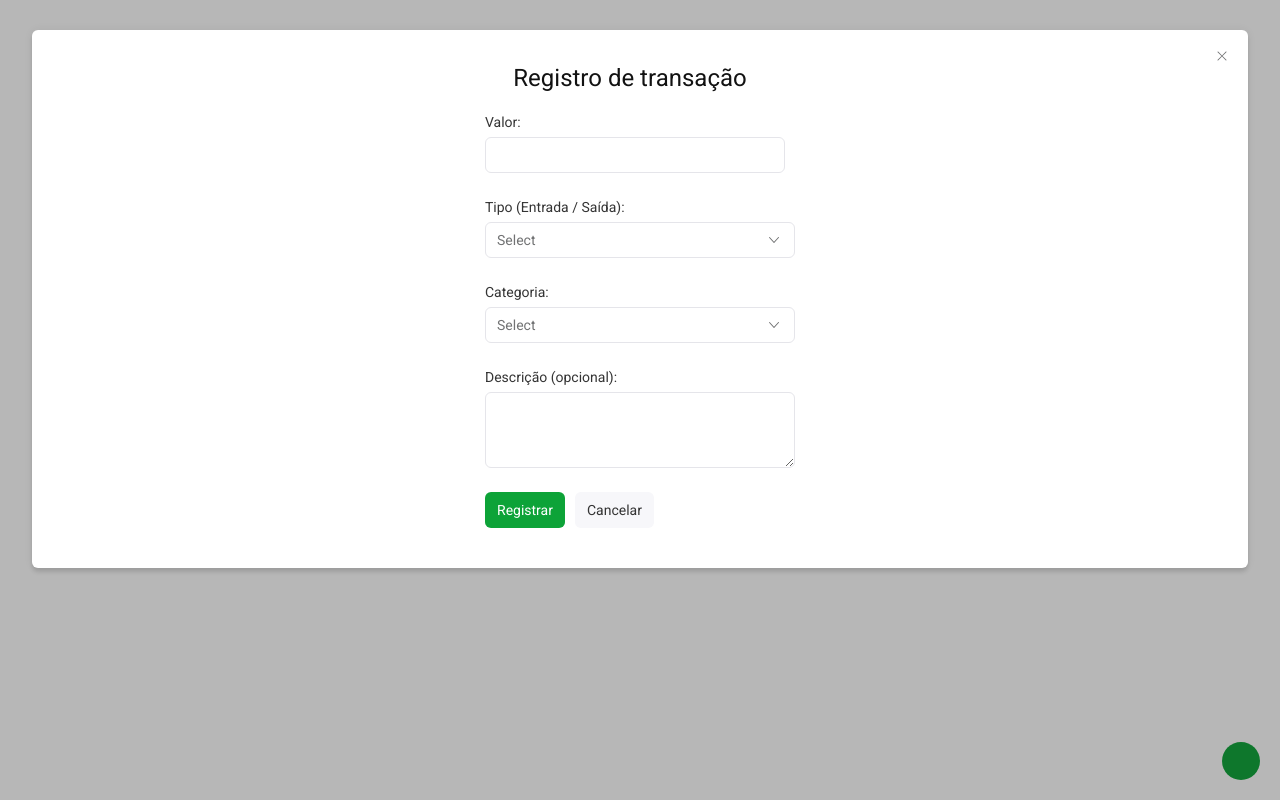
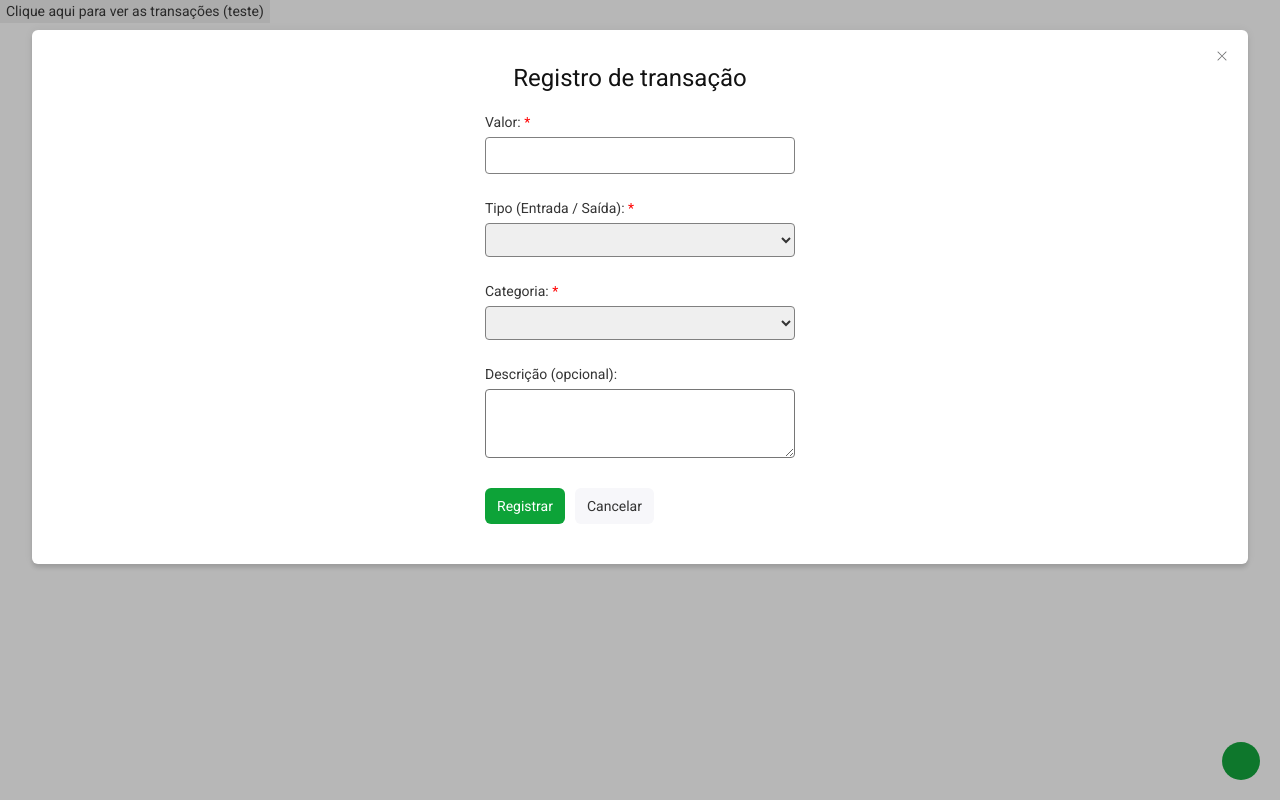
Before and after one commit to GustavoCarv/DAGBIE, a React (Vite) app: page /dashboard in a window 1280 px wide. Both pictures are taken after a click on the button 1241 px from the left and 761 px from the top of the page. Built offline with nearby package versions, Linux system fonts and the light colour scheme; some icons are missing.

Commit message:
feat: implementation format values

```diff
--- a/index.html
+++ b/index.html
@@ -1,10 +1,10 @@
 <!DOCTYPE html>
-<html lang="en">
+<html lang="pt-BR">
   <head>
     <meta charset="UTF-8" />
     <link rel="icon" type="image/svg+xml" href="/vite.svg" />
     <meta name="viewport" content="width=device-width, initial-scale=1.0" />
-    <title>DAGBIE_Fin</title>
+    <title>dagbie</title>
     <link href="https://fonts.googleapis.com/css2?family=Roboto&display=swap" rel="stylesheet">
   </head>
   <body>
--- a/src/components/CreateTransactionModal/index.tsx
+++ b/src/components/CreateTransactionModal/index.tsx
@@ -1,17 +1,38 @@
+import React, { useState } from 'react'
 import * as Style from './styles'
-import { Form, ButtonToolbar, Button, SelectPicker, Input } from 'rsuite'
+import {
+  formatNumberToCurrencyInput,
+  formatCurrencyToNumber,
+} from '../../utils/formatCurrency'
+import { Form, ButtonToolbar, Button } from 'rsuite'
 
 type ModalProps = {
   open: boolean;
   onClose: () => void;
-  createTransaction: () => void;
  }
 
 export const CreateTransactionModal = (props: ModalProps) => {
-  const dataType = ['Entrada', 'Saída'].map(
-    item => ({ label: item, value: item }),
-  )
-  const dataCategory = [
+  const [ value, setValue ] = useState({value: ''})
+  const [ type, setType ] = useState('')
+  const [ category, setCategory ] = useState('')
+  const [ description, setDescription ] = useState('')
+  const changeValue = (e: React.ChangeEvent<HTMLInputElement>) => {
+    setValue({ ...value, [e.target.name]: e.target.value })
+  }
+  const handleSubmit = () => {
+    if(value.value === '' || type === '' || category === '') {
+      alert('Por favor, preencha os campos obrigatórios!')
+    } else {
+      const newValue = formatCurrencyToNumber(value.value)
+      // const body = {
+      //   value: newValue, type, category, description,
+      // }
+      // api.post aqui
+      // TODO: apagar esse alert após fazer o create da api
+      alert(`${newValue}, ${type}, ${category}, ${description}`)
+    }
+  }
+  const categories = [
     'Casa',
     'Investimento',
     'Viagem',
@@ -19,9 +40,7 @@ export const CreateTransactionModal = (props: ModalProps) => {
     'Educação',
     'Compras',
     'Outro',
-  ].map(
-    item => ({ label: item, value: item }),
-  )
+  ]
   return (
     <Style.Container
       open={ props.open }
@@ -32,31 +51,44 @@ export const CreateTransactionModal = (props: ModalProps) => {
       </Style.Header>
       <Style.FormContainer>
         <Form.Group controlId='value'>
-          <Form.ControlLabel >Valor:</Form.ControlLabel>
-          <Form.Control name='value' type='number' />
+          <Form.ControlLabel >Valor: <span>*</span></Form.ControlLabel>
+          <Style.Input
+            name='value'
+            onChange={e => changeValue(formatNumberToCurrencyInput(e))}
+            value={value.value}
+            required
+          />
         </Form.Group>
         <Form.Group controlId='type'>
-          <Form.ControlLabel>Tipo (Entrada / Saída):</Form.ControlLabel>
-          <SelectPicker
-            data={dataType}
-            searchable={false}
-            style={{ width: '100%' }}
-          />
+          <Form.ControlLabel>Tipo (Entrada / Saída): <span>*</span></Form.ControlLabel>
+          <Style.Select
+            onChange={e => setType(e.target.value)}
+            value={type}
+          >
+            <option value=''></option>
+            <option value='Entrada'>Entrada</option>
+            <option value='Saída'>Saída</option>
+          </Style.Select>
         </Form.Group>
         <Form.Group controlId='category'>
-          <Form.ControlLabel>Categoria:</Form.ControlLabel>
-          <SelectPicker
-            data={dataCategory}
-            searchable={false}
-            style={{ width: '100%' }}
-          />
+          <Form.ControlLabel>Categoria: <span>*</span></Form.ControlLabel>
+          <Style.Select
+            onChange={e => setCategory(e.target.value)}
+            value={category}
+          >
+            <option value=''></option>
+            {categories.map(category => (
+              <option value={category}>{category}</option>
+            ))}
+          </Style.Select>
         </Form.Group>
         <Form.Group controlId='description'>
           <Form.ControlLabel>Descrição (opcional):</Form.ControlLabel>
-            <Input
-              name='description'
-              as='textarea'
+            <Style.Textarea
               rows={3}
+              onChange={e => setDescription(e.target.value)}
+              value={description}
+              required
             />
         </Form.Group>
         <Form.Group>
@@ -64,7 +96,7 @@ export const CreateTransactionModal = (props: ModalProps) => {
             <Button
               appearance='primary'
               style={{ background: '#0DA338' }}
-              onClick={ props.createTransaction }
+              onClick={ () => handleSubmit() }
             >
               Registrar
             </Button>
--- a/src/components/CreateTransactionModal/styles.ts
+++ b/src/components/CreateTransactionModal/styles.ts
@@ -17,4 +17,29 @@ export const Title = styled(Modal.Title)`
 export const FormContainer = styled(Form)`
   width: 310px;
   margin: 20px auto;
+  span {
+    color: red;
+  }
 `
+export const Textarea = styled.textarea`
+  width: 100%;
+  outline: transparent;
+  border-radius: 4px;
+`
+export const Input = styled.input`
+  width: 100%;
+  outline: transparent;
+  border-radius: 4px;
+  padding: 7px;
+  border: 0.5px solid grey;
+`
+export const Select = styled.select`
+  width: 100%;
+  outline: transparent;
+  border-radius: 4px;
+  padding: 7px;
+  border: 0.5px solid grey;
+  option {
+    height: 20px;
+  }
+`
--- a/src/components/TransactionCard/styles.ts
+++ b/src/components/TransactionCard/styles.ts
@@ -18,11 +18,19 @@ export const Header = styled.header`
   display: flex;
   justify-content: space-between;
   align-items: center;
+  h4 {
+    font-size: 180%;
+  }
 `
 export const Footer = styled.footer`
   display: flex;
-  justify-content: flex-end;
-  align-items: center;
-  gap: 15px;
-  margin-top: 10px;
+  justify-content: space-between;
+  align-items: flex-end;
+  div {
+    display: flex;
+    justify-content: flex-end;
+    align-items: center;
+    gap: 15px;
+    margin-top: 10px;
+  }
 `
--- a/src/db.ts
+++ b/src/db.ts
@@ -1,62 +1,109 @@
+// TODO: apagar este db quando a api estiver pronta
+
+export const users = [
+  {
+      id: 1,
+      name: "Ana Silva",
+      email: "ana12@gmail.com",
+      password: "1234g",
+      createdAt: "09/12/2003",
+  },
+  {
+      id: 2,
+      name: "Lucas M. Oliveira",
+      email: "alucas@gmail.com",
+      password: "124g@",
+      createdAt: "29/12/2020",
+  },
+  {
+      id: 3,
+      name: "Silveira Barbosa",
+      email: "sb_87@gmail.com",
+      password: "senha12",
+      createdAt: "19/08/2019",
+  },
+];
+
 export const transactions = [
     {
-        id: "01",
+        id: 1,
         type: "Entrada",
         value: 329.98,
         category: "Comércio",
         description: "Lucro de terça-feira na venda de roupas",
-        createdAt: "09/12/2021",
+        userId: 2,
+        createdAt: "08-12-2002",
+        updatedAt: "01-01-2022",
     },
     {
-        id: "02",
+        id: 2,
         type: "Saída",
         value: 42,
         description: "Descrição aqui",
         category: "Compras",
-        createdAt: "09/12/2021",
+        userId: 1,
+        createdAt: "12-12-2020",
+        updatedAt: "01-01-2022",
     },
     {
-        id: "03",
+        id: 3,
         type: "Entrada",
         value: 329.98,
         category: "Outro",
-        description: "Lucro de terça-feira na venda de comida, etc etc, descrição aqui ... ...",
-        createdAt: "09/12/2021",
+        description:
+            "Lucro de terça-feira na venda de comida, etc etc, descrição aqui ... ...",
+        userId: 2,
+        createdAt: "08-12-2002",
+        updatedAt: "01-01-2022",
     },
     {
-        id: "04",
+        id: 4,
         type: "Entrada",
         value: 42,
         category: "Compras",
-        createdAt: "09/12/2021",
+        description: '',
+        userId: 3,
+        createdAt: "03-12-2019",
+        updatedAt: "01-01-2022",
     },
     {
-        id: "05",
+        id: 5,
         type: "Entrada",
         value: 329.98,
         category: "Outro",
         description: "Lucro de terça-feira na venda de roupas",
-        createdAt: "09/12/2021",
+        userId: 1,
+        createdAt: "08-12-2002",
+        updatedAt: "01-01-2022",
     },
     {
-        id: "06",
+        id: 6,
         type: "Saída",
         value: 42,
         category: "Compras",
-        createdAt: "09/12/2021",
+        description: '',
+        userId: 3,
+        createdAt: "09-12-2021",
+        updatedAt: "01-01-2022",
     },
     {
-        id: "07",
+        id: 7,
         type: "Entrada",
         value: 42,
         category: "Investimento",
-        createdAt: "09/12/2021",
+        description: '',
+        userId: 2,
+        createdAt: "08-12-2002",
+        updatedAt: "01-01-2022",
     },
     {
-        id: "08",
+        id: 8,
         type: "Saída",
         value: 42,
-        category: "Compras",
-        createdAt: "09/12/2021",
+        category: "Outro",
+        description: '',
+        userId: 1,
+        createdAt: "06-12-2022",
+        updatedAt: "01-01-2022",
     },
-]
+];
--- a/src/utils/formatCurrency.ts
+++ b/src/utils/formatCurrency.ts
@@ -10,18 +10,18 @@ export const formatNumberToCurrencyInput = (e: React.ChangeEvent<HTMLInputElemen
 }
 
 export const formatNumberToCurrencyOutput = (value: number) => {
-  let newValue = value
-  newValue = newValue.toLocaleString('pt-br', {
+  const valueInput = value
+  const newValueInput = valueInput.toLocaleString('pt-br', {
     style: 'currency',
     currency: 'BRL',
     minimumFractionDigits: 2,
   })
-  return newValue
+  return newValueInput
 }
 
 export const formatCurrencyToNumber = (currency: string) => {
-  let value = currency
-  value = value.replace(/[^0-9,]*/g, '').replace(',','.')
-  value = parseFloat(value)
-  return value
+  const valueInput = currency
+  const newValueInput = valueInput.replace(/[^0-9,]*/g, '').replace(',','.')
+  const newValueInputN = parseFloat(newValueInput)
+  return newValueInputN
 }
--- a/src/views/Dashboard/index.tsx
+++ b/src/views/Dashboard/index.tsx
@@ -1,12 +1,21 @@
-import { useState } from 'react'
+import React, { useState } from 'react'
 import { ButtonCreateTransaction } from '../../components/ButtonCreateTransaction'
 import { CreateTransactionModal } from '../../components/CreateTransactionModal'
+import { TransactionsModal } from '../../components/TransactionsModal'
+import { transactions } from '../../db'
 import * as Styles from './styles'
 
 const Dashboard = () => {
-  const [ showCreateTransaction, setShowCreateTransaction ] = useState<boolean>(false);
+  const [ showCreateTransaction, setShowCreateTransaction ] = useState<boolean>(false)
+  const [ showTransactions, setShowTransactions ] = useState<boolean>(false)
   return (
     <Styles.Container>
+      <button onClick={() => setShowTransactions(true)}>Clique aqui para ver as transações (teste)</button>
+      <TransactionsModal
+        transactions={transactions}
+        open={showTransactions}
+        onClose={() => setShowTransactions(false)}
+      />
       <ButtonCreateTransaction
         onClick={() => setShowCreateTransaction(true)}
       />
@@ -14,7 +23,6 @@ const Dashboard = () => {
         <CreateTransactionModal
           open={showCreateTransaction}
           onClose={() => setShowCreateTransaction(false)}
-          createTransaction={() => alert('Função para criar transação não está pronta')}
         />
       )}
     </Styles.Container>
```
Also changed, not shown: src/components/TransactionCard/index.tsx (+11 -6 lines), src/interfaces/transaction.ts (+5 -2 lines), 1 other file (tests, documents, lock files or other folders). Lines whose indentation alone changed are shown as unchanged.
